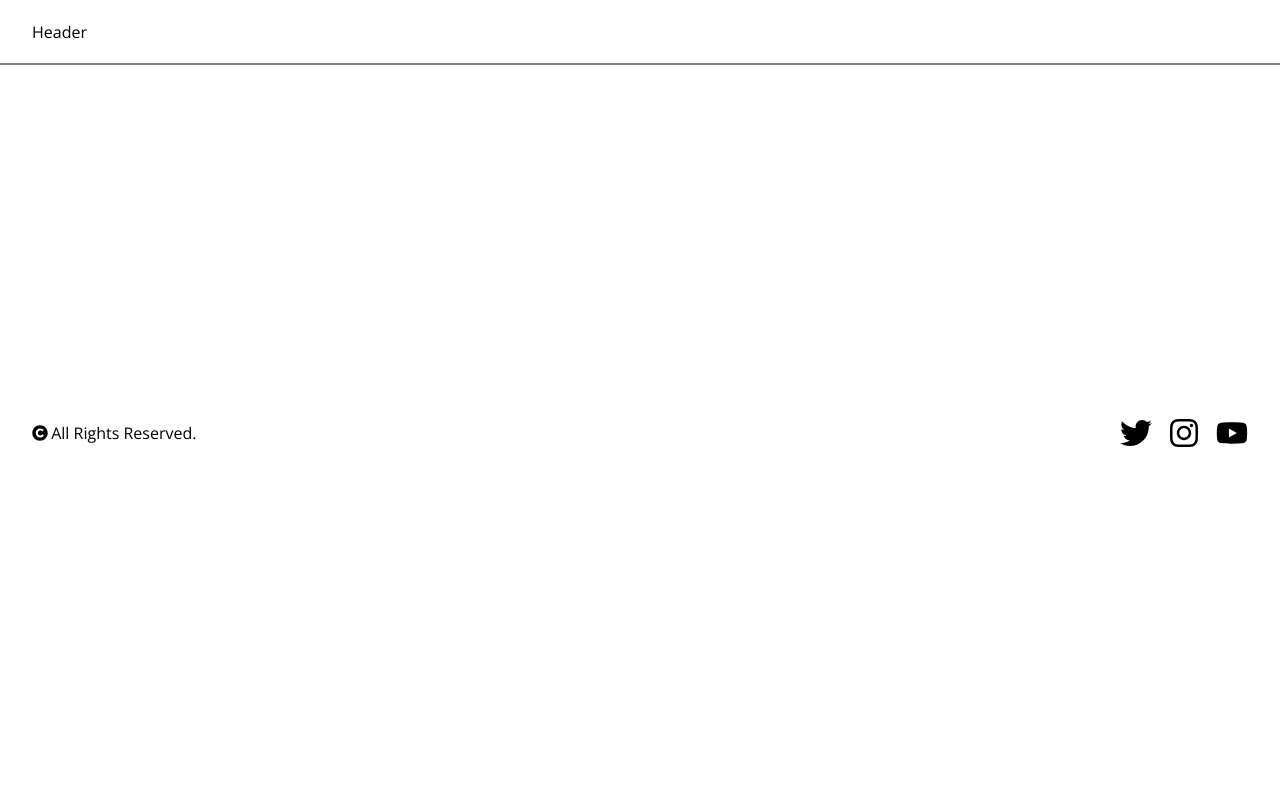
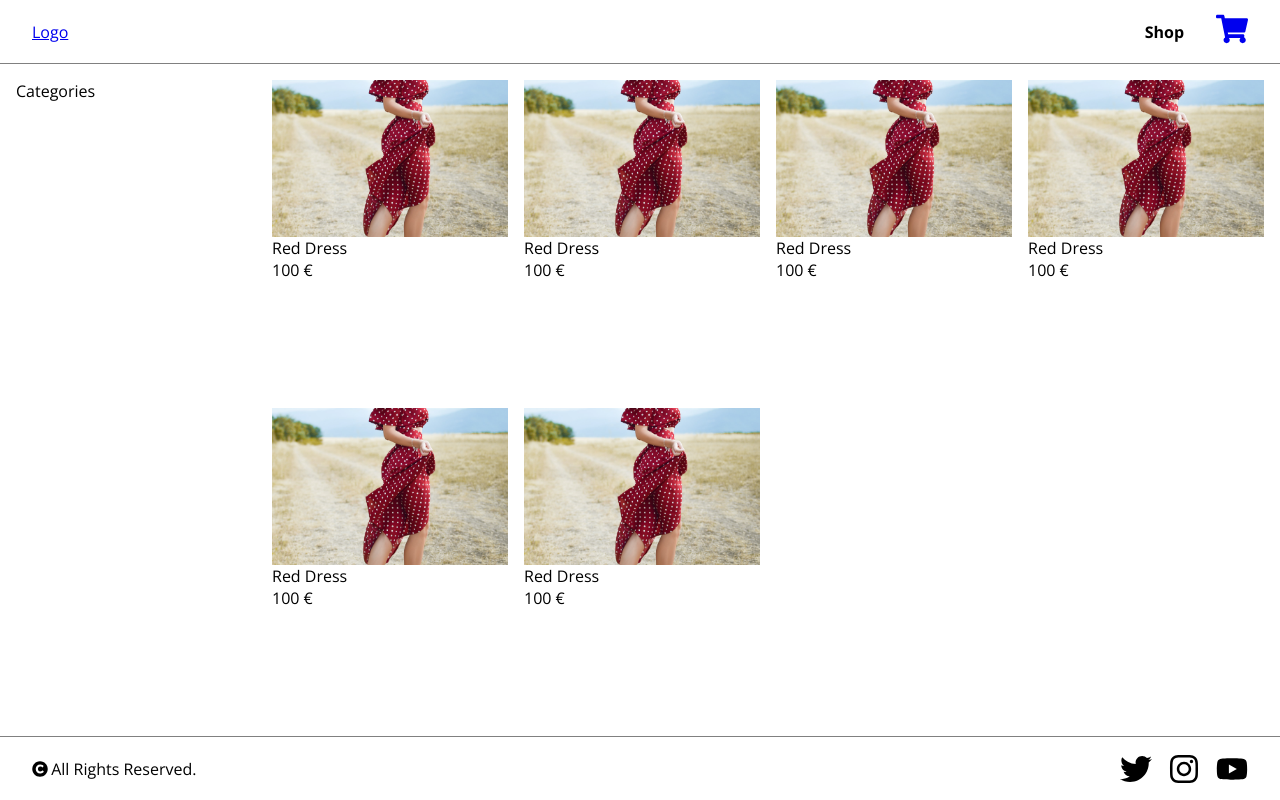
Before and after one commit to Floffi/ecommerce, a React app in the folder client/: page /shop in a window 1280 px wide. Built offline with nearby package versions, Linux system fonts and the light colour scheme.

Commit message:
Add routes to client

```diff
--- a/client/src/components/App/index.js
+++ b/client/src/components/App/index.js
@@ -2,6 +2,9 @@
 import { BrowserRouter, Switch, Route } from 'react-router-dom';
 import Layout from '../Layout';
 import Home from '../../routes/Home';
+import Shop from '../../routes/Shop';
+import Cart from '../../routes/Cart';
+import Product from '../../routes/Product';
 
 const App = () => {
   return (
@@ -9,6 +12,9 @@
       <Layout>
         <Switch>
           <Route exact path='/' component={Home} />
+          <Route path='/shop' component={Shop} />
+          <Route path='/cart' component={Cart} />
+          <Route path='/product/:productId' component={Product} />
         </Switch>
       </Layout>
     </BrowserRouter>
--- a/client/src/components/Footer/index.js
+++ b/client/src/components/Footer/index.js
@@ -14,6 +14,7 @@
         <a
           href='https://www.twitter.com'
           target='_blank'
+          rel='noopener noreferrer'
           className={styles.social__link}
         >
           <FaTwitter />
@@ -21,6 +22,7 @@
         <a
           href='https://www.instagram.com'
           target='_blank'
+          rel='noopener noreferrer'
           className={styles.social__link}
         >
           <FaInstagram />
@@ -28,6 +30,7 @@
         <a
           href='https://www.youtube.com'
           target='_blank'
+          rel='noopener noreferrer'
           className={styles.social__link}
         >
           <FaYoutube />
--- a/client/src/components/Header/Header.module.css
+++ b/client/src/components/Header/Header.module.css
@@ -1,6 +1,7 @@
 .header {
   display: flex;
   align-items: center;
+  justify-content: space-between;
   position: fixed;
   top: 0;
   left: 0;
@@ -11,3 +12,22 @@
   z-index: 3;
   border-bottom: 1px solid grey;
 }
+
+.nav {
+  display: flex;
+  align-items: center;
+}
+
+.nav > *:not(:last-child) {
+  margin-right: 2rem;
+}
+
+.icon {
+  font-size: 2rem;
+}
+
+.nav__link {
+  font-weight: 700;
+  color: black;
+  text-decoration: none;
+}
--- a/client/src/components/Header/index.js
+++ b/client/src/components/Header/index.js
@@ -1,15 +1,24 @@
 import React from 'react';
-import PropTypes from 'prop-types';
+import { FaShoppingCart } from 'react-icons/fa';
+import { Link, NavLink } from 'react-router-dom';
 import styles from './Header.module.css';
 
-const Header = (props) => {
+const Header = () => {
   return (
     <header className={styles.header}>
-      <span>Header</span>
+      <Link to='/' className={styles.logo__link}>
+        Logo
+      </Link>
+      <nav className={styles.nav}>
+        <NavLink to='/shop' className={styles.nav__link}>
+          Shop
+        </NavLink>
+        <Link to='/cart'>
+          <FaShoppingCart className={styles.icon} />
+        </Link>
+      </nav>
     </header>
   );
 };
 
-Header.propTypes = {};
-
 export default Header;
--- a/client/src/components/ProductCard/ProductCard.module.css
+++ b/client/src/components/ProductCard/ProductCard.module.css
@@ -1,7 +1,6 @@
 .product__card {
   display: flex;
   flex-direction: column;
-  width: 20vw;
   color: black;
   text-decoration: none;
 }
--- a/client/src/components/ProductCard/index.js
+++ b/client/src/components/ProductCard/index.js
@@ -4,20 +4,20 @@
 import styles from './ProductCard.module.css';
 import redDress from '../../media/images/red-dress.jpeg';
 
-const ProductCard = () => {
+const ProductCard = ({ image, name, price }) => {
   return (
     <Link to='/' className={styles.product__card}>
-      <img
-        src={redDress}
-        alt='product image'
-        className={styles.product__image}
-      />
+      <img src={redDress} alt='product' className={styles.product__image} />
       <span className={styles.product__name}>Red Dress</span>
       <span className={styles.product__price}>100 €</span>
     </Link>
   );
 };
 
-ProductCard.propTypes = {};
+ProductCard.propTypes = {
+  image: PropTypes.string.isRequired,
+  name: PropTypes.string.isRequired,
+  price: PropTypes.number.isRequired,
+};
 
 export default ProductCard;
--- /dev/null
+++ b/client/src/routes/Cart/index.js
@@ -0,0 +1,15 @@
+import React from 'react';
+import PropTypes from 'prop-types';
+import styles from './Cart.module.css';
+
+const Cart = (props) => {
+  return (
+    <div>
+      <span>Cart</span>
+    </div>
+  );
+};
+
+Cart.propTypes = {};
+
+export default Cart;
--- /dev/null
+++ b/client/src/routes/Product/index.js
@@ -0,0 +1,15 @@
+import React from 'react';
+import PropTypes from 'prop-types';
+import styles from './Product.module.css';
+
+const Product = (props) => {
+  return (
+    <div className={styles.product}>
+      <span>Product</span>
+    </div>
+  );
+};
+
+Product.propTypes = {};
+
+export default Product;
--- /dev/null
+++ b/client/src/routes/Shop/Shop.module.css
@@ -0,0 +1,18 @@
+.shop {
+  display: flex;
+}
+
+.sidebar {
+  display: flex;
+  flex-direction: column;
+  padding: 1rem;
+  width: 20vw;
+}
+
+.product__grid {
+  flex: 1;
+  display: grid;
+  grid-template-columns: repeat(4, 1fr);
+  gap: 1rem;
+  padding: 1rem;
+}
--- /dev/null
+++ b/client/src/routes/Shop/index.js
@@ -0,0 +1,26 @@
+import React from 'react';
+import PropTypes from 'prop-types';
+import styles from './Shop.module.css';
+import ProductCard from '../../components/ProductCard';
+
+const Shop = (props) => {
+  return (
+    <main className={styles.shop}>
+      <aside className={styles.sidebar}>
+        <span>Categories</span>
+      </aside>
+      <div className={styles.product__grid}>
+        <ProductCard />
+        <ProductCard />
+        <ProductCard />
+        <ProductCard />
+        <ProductCard />
+        <ProductCard />
+      </div>
+    </main>
+  );
+};
+
+Shop.propTypes = {};
+
+export default Shop;
```
Also changed, not shown: client/src/routes/Cart/Cart.module.css (added), client/src/routes/Product/Product.module.css (added).
